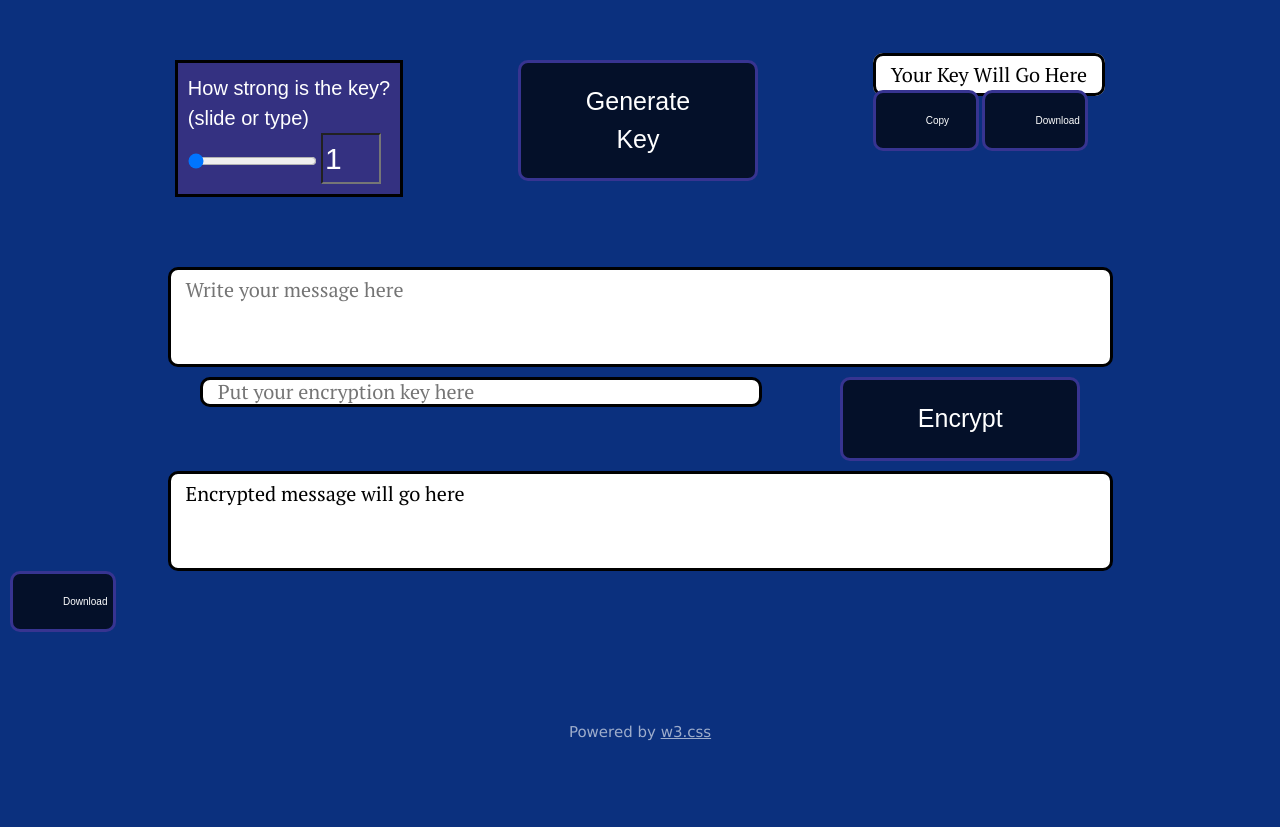
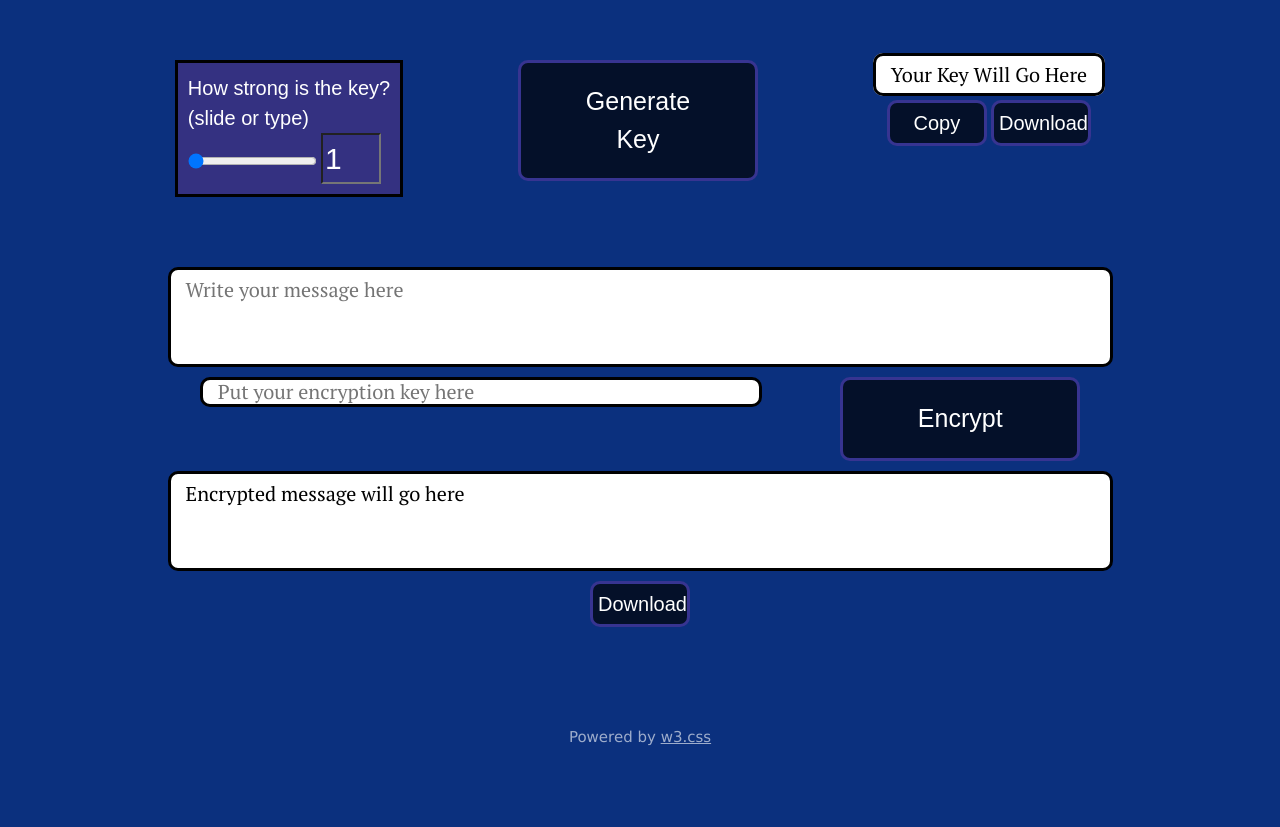
Before and after one commit to CluelessNova/SeniorProject_Encryption, a Django app: page /encrypt in a window 1280 px wide. Shown: the part 256-1083 px from the top of the page. Before the commit the page ends 997 px from the top, so only its background shows below. Run offline with Django 3.2, Linux system fonts and the light colour scheme; some web fonts are replaced.

Commit message:
Test Version 6
Updated CSS

```diff
--- a/Django/docker-compose.yml
+++ b/Django/docker-compose.yml
@@ -6,4 +6,4 @@ services:
     command: python manage.py runserver 0.0.0.0:80
     ports:
       - "80:80"
-    image: cluelessnova/django_web_final:version5
+    image: cluelessnova/django_web:version6
--- a/Django/static/css/style.css
+++ b/Django/static/css/style.css
@@ -211,13 +211,13 @@ h1{
 #copyKeyButton {
     position: relative;
     font-family: 'Arsenal', sans-serif;
-    font-size: 10px;
+    font-size: 20px;
+    padding: 5px;
     text-align: center;
     width: 100px;
     display: inline-block;
     color: #FFFFFF;
     text-decoration: none;
-    padding: 20px 50px;
     background-color: #041029;
     border: 3px solid #373491;
     border-radius: 10px;
@@ -258,13 +258,13 @@ h1{
 #downloadKeyButton {
     position: relative;
     font-family: 'Arsenal', sans-serif;
-    font-size: 10px;
+    font-size: 20px;
+    padding: 5px;
     text-align: center;
     width: 100px;
     display: inline-block;
     color: #FFFFFF;
     text-decoration: none;
-    padding: 20px 50px;
     background-color: #041029;
     border: 3px solid #373491;
     border-radius: 10px;
@@ -305,13 +305,13 @@ h1{
 #downloadMessageButton {
     position: relative;
     font-family: 'Arsenal', sans-serif;
-    font-size: 10px;
+    font-size: 20px;
+    padding: 5px;
     text-align: center;
     width: 100px;
     display: inline-block;
     color: #FFFFFF;
     text-decoration: none;
-    padding: 20px 50px;
     background-color: #041029;
     border: 3px solid #373491;
     border-radius: 10px;
@@ -349,6 +349,18 @@ h1{
     transition: 0s;
 }
 
+#keyButtons {
+    display: flex;
+    justify-content: space-evenly;
+    padding: 10px;
+    align-items: baseline;
+}
+
+#messButton {
+    display: flex;
+    justify-content:center;
+    padding: 10px;
+}
 /* End of Encrypt Page */
 
 /* Decrypt Page */
```
